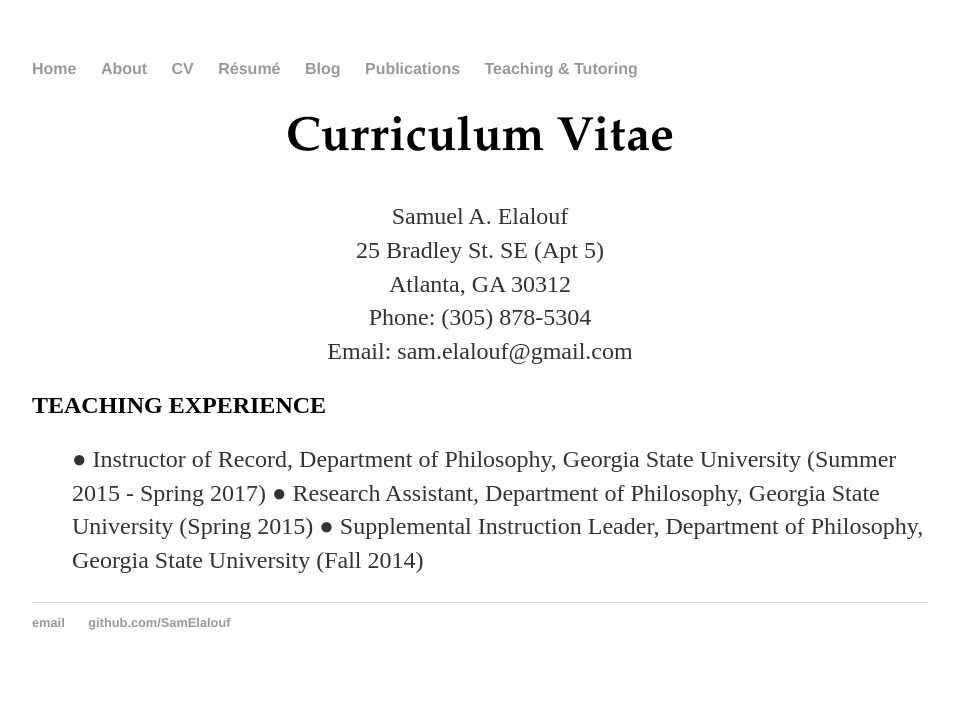
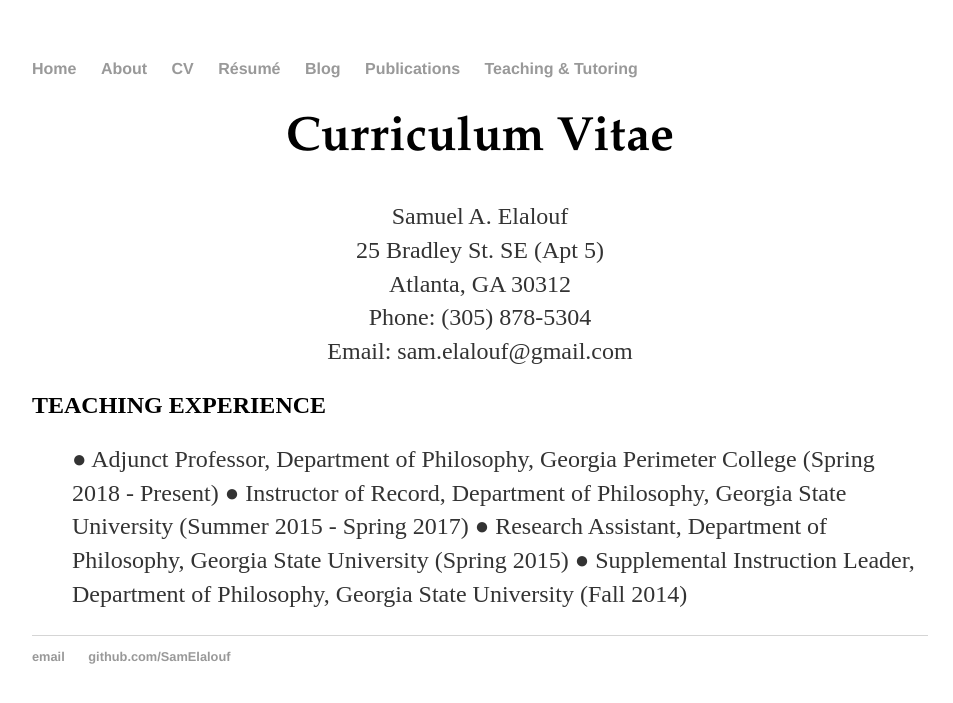
Before and after one commit to SamElalouf/samelalouf.github.io, a Jekyll site: the page built from cv/index.html, in a window 1280 px wide. Shown: the top 703 px of the page, without its empty margins (160-1113 px from the left). Built offline with Jekyll 4.4.1, drawn with Linux system fonts in a browser that asks for light colours.

Commit message:
Update index.html

```diff
--- a/cv/index.html
+++ b/cv/index.html
@@ -14,6 +14,8 @@ Email: sam.elalouf@gmail.com<br></p></center>
 
 <p class="tab">
 
+● Adjunct Professor, Department of Philosophy, Georgia Perimeter College (Spring 2018 - Present)
+
 ● Instructor of Record, Department of Philosophy, Georgia State University (Summer 2015 - Spring 2017)
 
 ● Research Assistant, Department of Philosophy, Georgia State University (Spring 2015)
```
